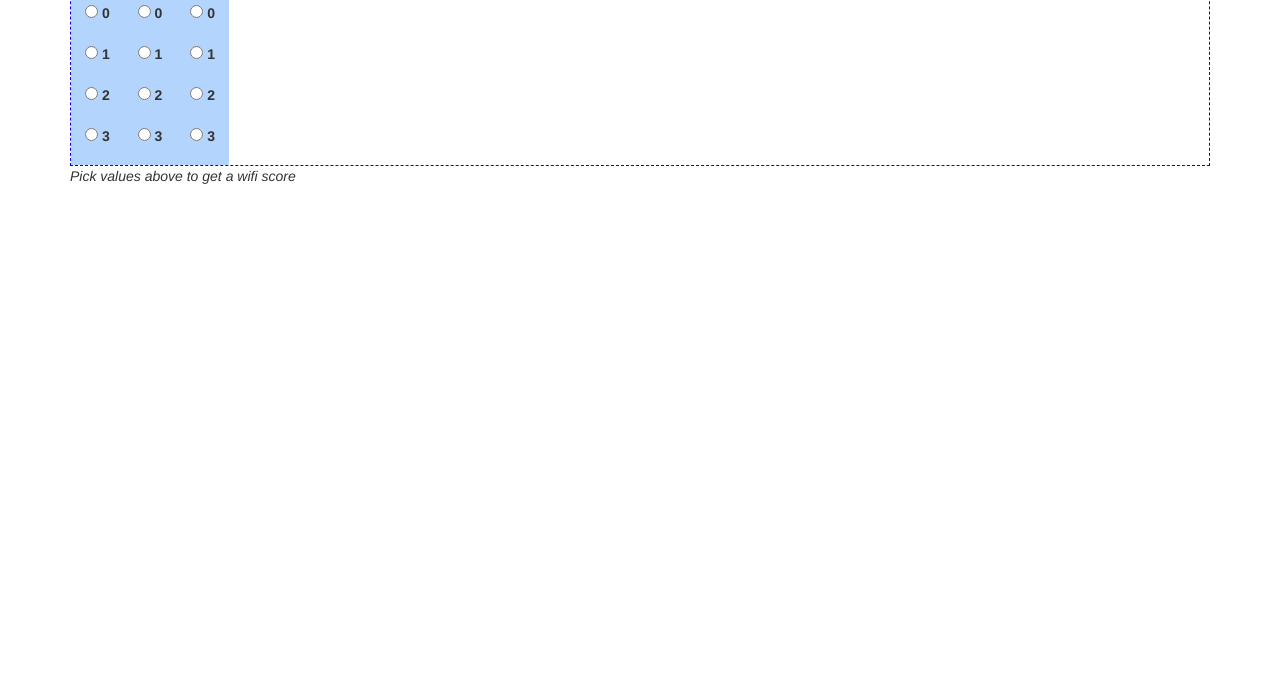
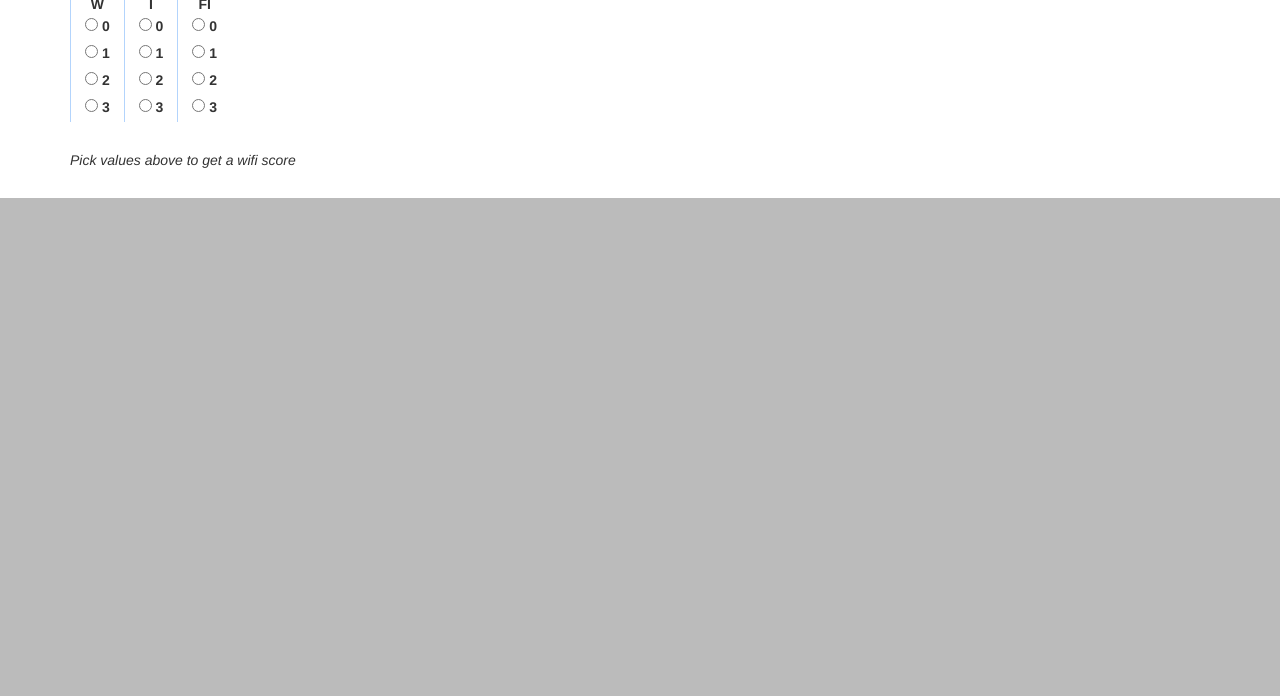
Before and after one commit to whaleyr/wifi-score, a website: page src/index.html in a window 1280 px wide. Shown: the part 104-800 px from the top of the page. Drawn offline with nearby package versions, Linux system fonts and the light colour scheme.

Commit message:
improve layout

```diff
--- a/src/css/main.css
+++ b/src/css/main.css
@@ -14,6 +14,7 @@ html {
   color: #222;
   font-size: 1em;
   line-height: 1.4;
+  background: #bbb;
 }
 
 /*
@@ -95,6 +96,18 @@ textarea {
    Author's custom styles
    ========================================================================== */
 
+body {
+  background: #bbb;
+}
+
+.container {
+  background: white;
+}
+
+#output {
+  margin: 2em 0 2em 0;
+}
+
 #results {
   display: none;
 }
@@ -103,13 +116,12 @@ textarea {
   display: -webkit-flex;
   display: flex;
   flex-direction: row;
-    border: 1px dashed blue;
 }
 
-#stageForm div {
+#stageForm .control {
   flex: 0 1 auto;
-    padding: .5em;
-    background: #b3d4fc;
+  border-left: 1px solid #b3d4fc;
+  padding: 0 1em;
 }
 
 #stageForm div header {
@@ -210,6 +222,9 @@ textarea {
 
 @media only screen and (min-width: 35em) {
     /* Style adjustments for viewports that meet the condition */
+  .container {
+    margin: 2em 2em 0 2em;
+  }
 }
 
 @media print,
--- a/src/index.html
+++ b/src/index.html
@@ -25,7 +25,7 @@
           <header><h1>wifi Score Calculator</h1></header>
 
           <form id="stageForm">
-            <div>
+            <div class="control">
               <header>W</header>
               <div><label><input type="radio" name="w" value="0"> 0</label></div>
               <div><label><input type="radio" name="w" value="1"> 1</label></div>
@@ -33,7 +33,7 @@
               <div><label><input type="radio" name="w" value="3"> 3</label></div>
             </div>
 
-            <div>
+            <div class="control">
               <header>I</header>
               <div><label><input type="radio" name="i" value="0"> 0</label></div>
               <div><label><input type="radio" name="i" value="1"> 1</label></div>
@@ -41,7 +41,7 @@
               <div><label><input type="radio" name="i" value="3"> 3</label></div>
             </div>
 
-            <div>
+            <div class="control">
               <header>FI</header>
               <div><label><input type="radio" name="fi" value="0"> 0</label></div>
               <div><label><input type="radio" name="fi" value="1"> 1</label></div>
@@ -50,7 +50,7 @@
             </div>
           </form>
 
-          <div>
+          <div id="output">
             <div id="results" class="alert alert-info"></div>
             <em id="placeholder">Pick values above to get a wifi score</em>
           </div>
--- a/src/js/main.js
+++ b/src/js/main.js
@@ -35,7 +35,7 @@ function _formChangeHandler() {
   var placeholder = document.getElementById('placeholder');
   if (w && i && fi) {
     placeholder.style.display = 'none';
-    document.getElementById('results').innerHTML = 'w:' + w + " + i:" + i + " fi:" + fi + " = <mark>" + codes[w][i][fi]+"</mark>";
+    document.getElementById('results').innerHTML = "Class = " + codes[w][i][fi];
     document.getElementById('results').style.display = 'block';
   } else {
     placeholder.style.display = 'inline';
```
Lines whose indentation alone changed are shown as unchanged.
